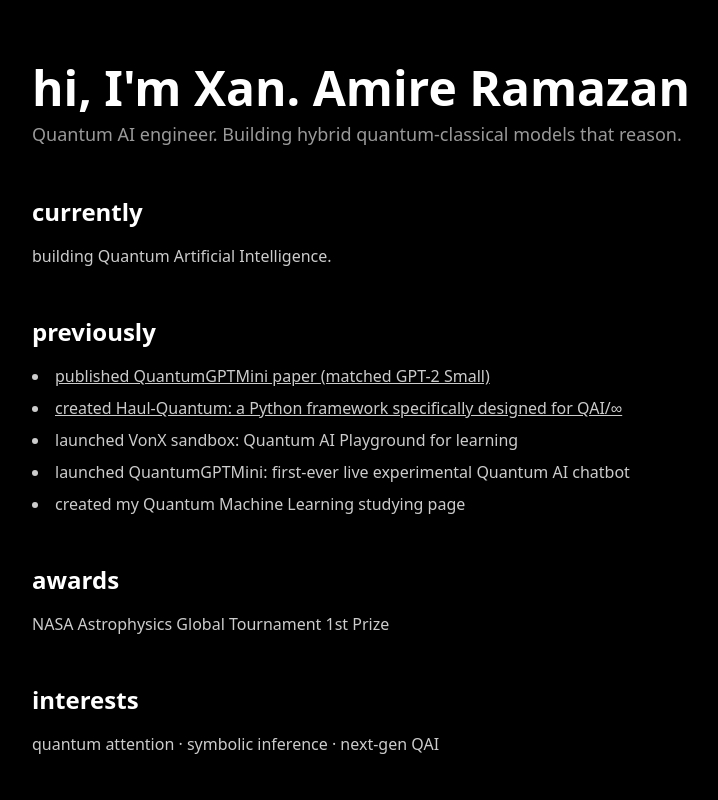
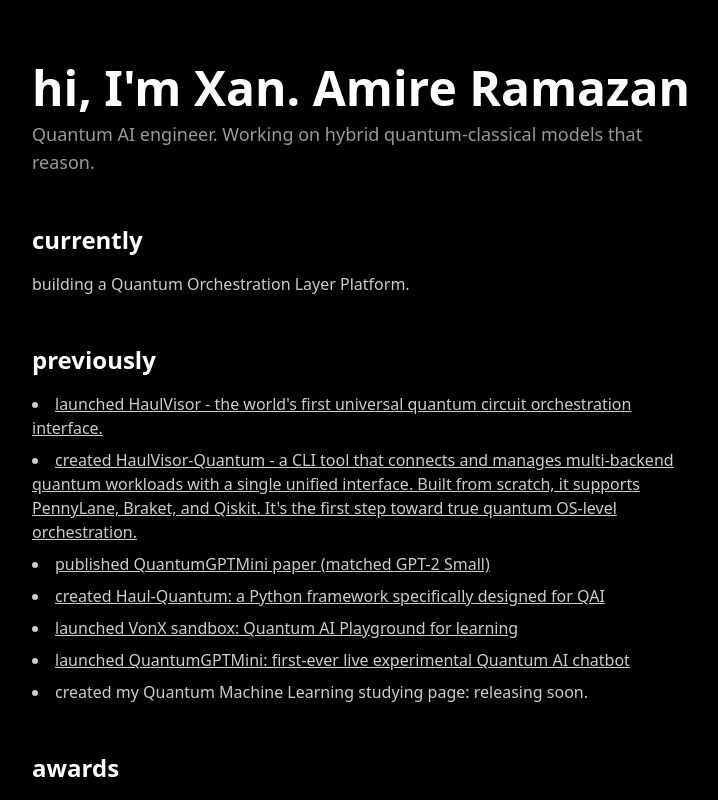
Before and after one commit to amirewontmiss/portfolio-site, a Next.js app: page / in a window 1280 px wide. Shown: the top 800 px of the page, without its empty margins (0-718 px from the left). Built offline with nearby package versions, Linux system fonts and the light colour scheme.

Commit message:
superstar lvl

```diff
--- a/src/app/page.tsx
+++ b/src/app/page.tsx
@@ -13,7 +13,7 @@ export default function Home() {
       <section className="max-w-2xl">
         <h2 className="text-5xl font-bold mb-2">hi, I&apos;m Xan. Amire Ramazan</h2>
         <p className="text-lg opacity-60">
-          Quantum AI engineer. Building hybrid quantum-classical models that reason.
+          Quantum AI engineer. Working on hybrid quantum-classical models that reason.
         </p>
       </section>
 
@@ -21,7 +21,7 @@ export default function Home() {
       <section className="max-w-2xl">
         <h2 className="text-2xl font-semibold mb-4">currently</h2>
         <p className="opacity-80">
-          building Quantum Artificial Intelligence.
+          building a Quantum Orchestration Layer Platform.
         </p>
       </section>
 
@@ -31,7 +31,27 @@ export default function Home() {
         <ul className="list-disc list-inside space-y-2 opacity-80">
           <li>
             <a
-              href="https://www.authorea.com/users/918341/articles/1290843-quantumgptmini-a-hybrid-quantum-classical-transformer-for-enhanced-nlp"
+              href="https://haulvisor.vercel.app/"
+              target="_blank"
+              rel="noopener noreferrer"
+              className="underline hover:opacity-100 transition"
+            >
+              launched HaulVisor - the world's first universal quantum circuit orchestration interface.
+            </a>
+          </li>
+          <li>
+            <a
+              href="https://www.linkedin.com/posts/ramazan-amire-4a5263347_heres-how-haulvisor-works-as-a-cli-tool-activity-7331015144459628545-_s8N"
+              target="_blank"
+              rel="noopener noreferrer"
+              className="underline hover:opacity-100 transition"
+            >
+              created HaulVisor-Quantum - a CLI tool that connects and manages multi-backend quantum workloads with a single unified interface. Built from scratch, it supports PennyLane, Braket, and Qiskit. It's the first step toward true quantum OS-level orchestration.
+            </a>
+          </li>
+          <li>
+            <a
+              href="https://haulvisor.vercel.app/"
               target="_blank"
               rel="noopener noreferrer"
               className="underline hover:opacity-100 transition"
@@ -46,12 +66,32 @@ export default function Home() {
               rel="noopener noreferrer"
               className="underline hover:opacity-100 transition"
             >
-              created Haul-Quantum: a Python framework specifically designed for QAI/∞
+              created Haul-Quantum: a Python framework specifically designed for QAI
             </a>
           </li>
-          <li>launched VonX sandbox: Quantum AI Playground for learning</li>
-          <li>launched QuantumGPTMini: first-ever live experimental Quantum AI chatbot</li>
-          <li>created my Quantum Machine Learning studying page</li>
+          <li>
+            <a
+              href="https://vonx.vercel.app/sandbox"
+              target="_blank"
+              rel="noopener noreferrer"
+              className="underline hover:opacity-100 transition"
+            >
+              launched VonX sandbox: Quantum AI Playground for learning
+            </a>
+          </li>
+          <li>
+            <a
+              href="https://vonx.vercel.app/"
+              target="_blank"
+              rel="noopener noreferrer"
+              className="underline hover:opacity-100 transition"
+            >
+          launched QuantumGPTMini: first-ever live experimental Quantum AI chatbot
+            </a>
+          </li>
+          <li>
+          created my Quantum Machine Learning studying page: releasing soon.
+          </li>
         </ul>
       </section>
 
```
